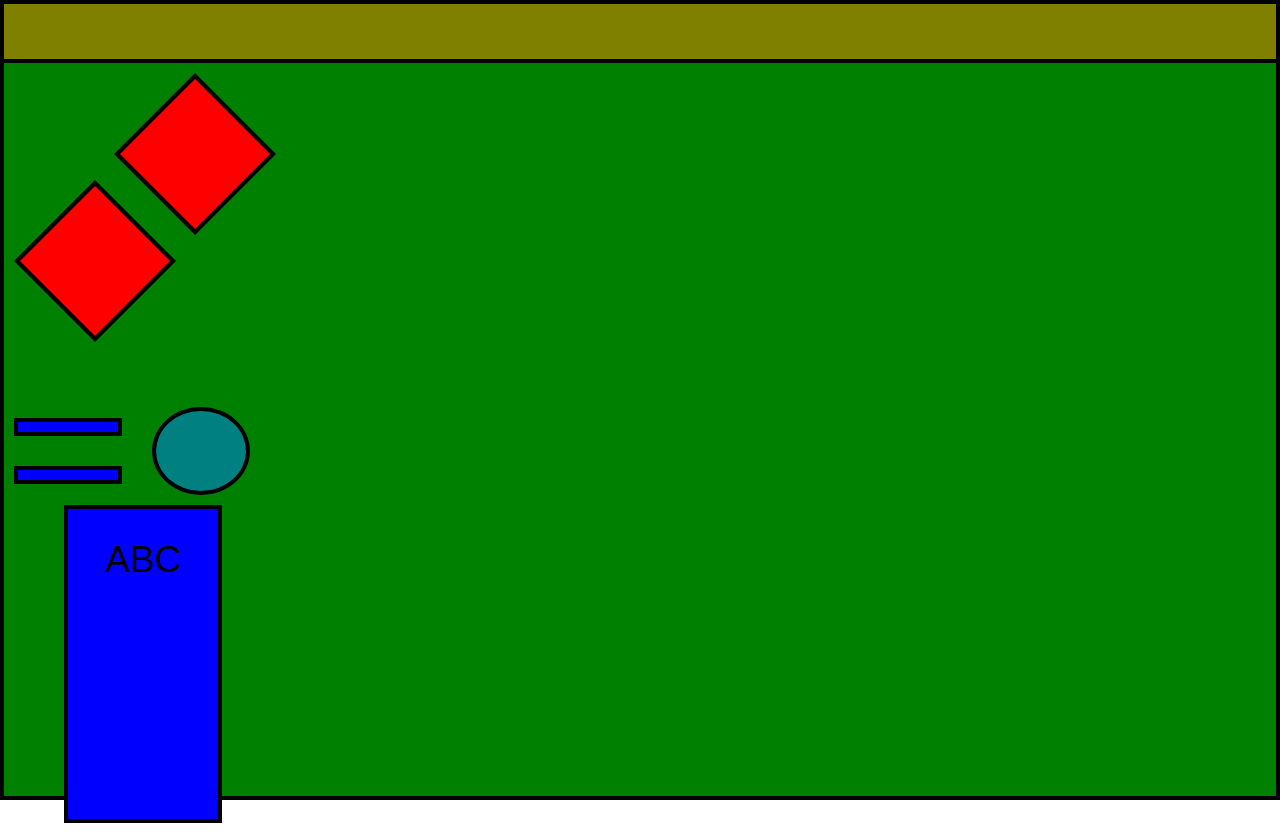
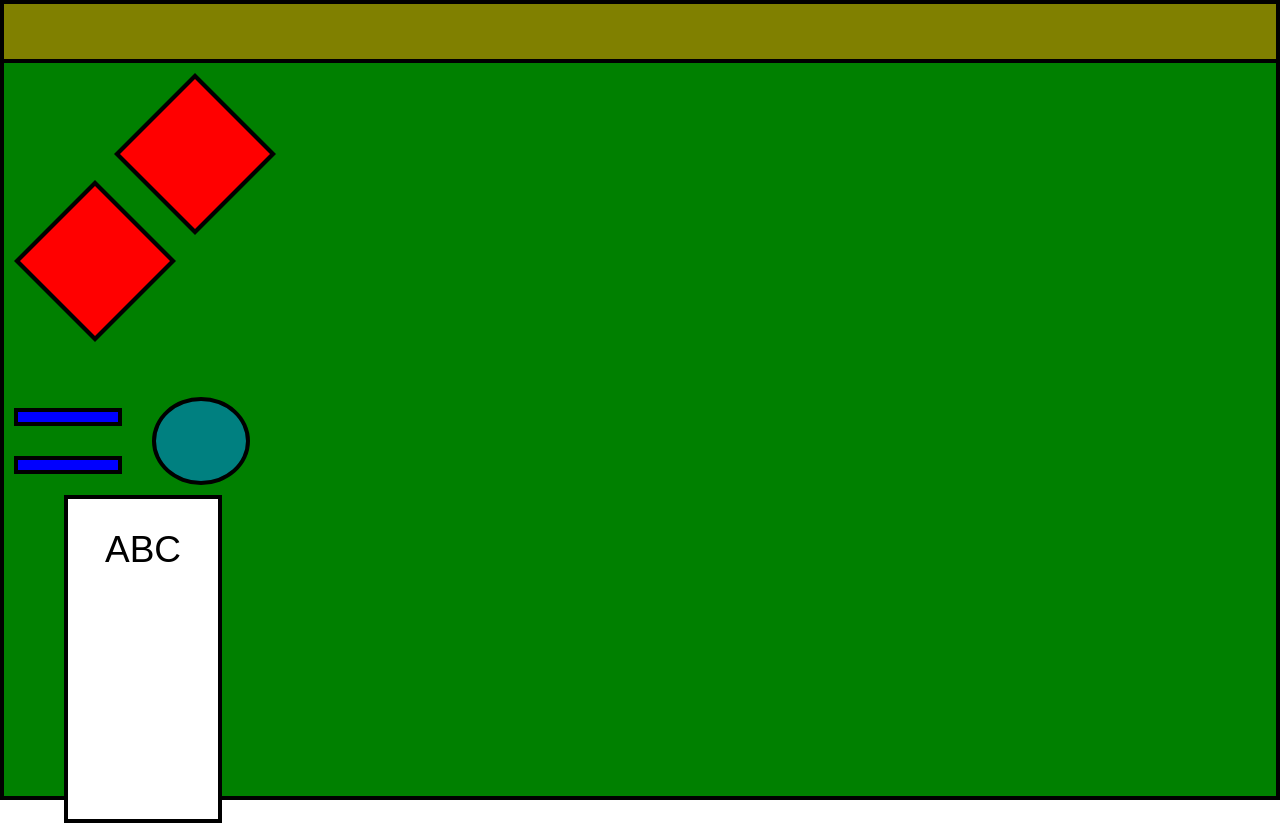
Before and after one commit to igorfstefanski/OptimoJuniorGameDesignerTask, a plain HTML site: page index.html in a window 1280 px wide. Drawn offline with Linux system fonts and the light colour scheme.

Commit message:
Set up media queries

```diff
--- a/index.html
+++ b/index.html
@@ -14,7 +14,7 @@
                     <div class="rhombus-border" style="margin: 0 0 -55px 100px;">
                         <div class="rhombus"></div>
                     </div>
-                    <div class="rhombus-border" style="margin-bottom: 65px;">
+                    <div class="rhombus-border" style="margin-bottom: 55px;">
                         <div class="rhombus"></div>
                     </div>
                 </div>
--- a/style.css
+++ b/style.css
@@ -16,6 +16,7 @@
     box-sizing: border-box;
 }
 
+/* MOBILE VIEW START */
 .row {
     display: flex;
     margin-bottom: 10px;
@@ -68,10 +69,25 @@
 
 .rectangle {
     width: 150px;
-    height: 280px;
+    height: 290px;
     background-color: blue;
     margin-left: 50px;
     padding-top: 30px;
     text-align: center;
 }
 /* SHAPES END */
+/* MOBILE VIEW END */
+
+/* FOR SCREEN WIDTH 583px - 900px */
+@media only screen and (min-width: 583px) {
+    .rectangle {
+        background-color: #c83737;
+    }
+}
+
+/* FOR SCREEN WIDTH > 900px */
+@media only screen and (min-width: 901px) {
+    .rectangle {
+        background-color: white;
+    }
+}
```
